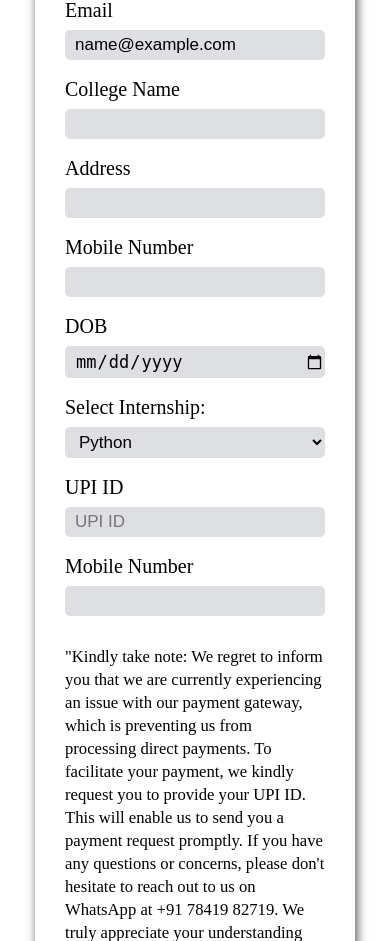
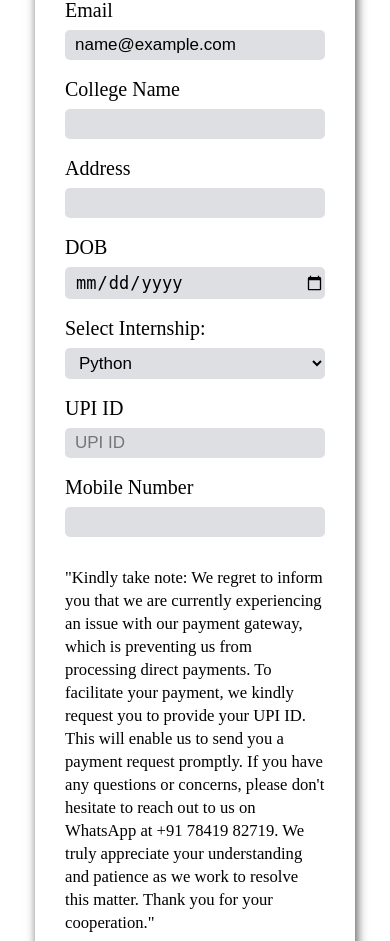
Before and after one commit to anon576/streamline, a Flask app: page /applyform in a window 390 px wide. Shown: the part 222-1163 px from the top of the page. Run offline with Flask 3, Linux system fonts and the light colour scheme; the visitor is signed in with stand-in values (Sample User, id 1).

```diff
--- a/templates/applyform.html
+++ b/templates/applyform.html
@@ -27,8 +27,7 @@
         <label for="address">Address</label>
         <input type="text" name="address" id="address" required>
 
-        <label for="mobile">Mobile Number</label>
-        <input type="text" name="mobile" id="mobile" required>
+
 
         <label for="birthdate">DOB</label>
         <input type="date" name="birthdate" id="birthdate" required>
```
